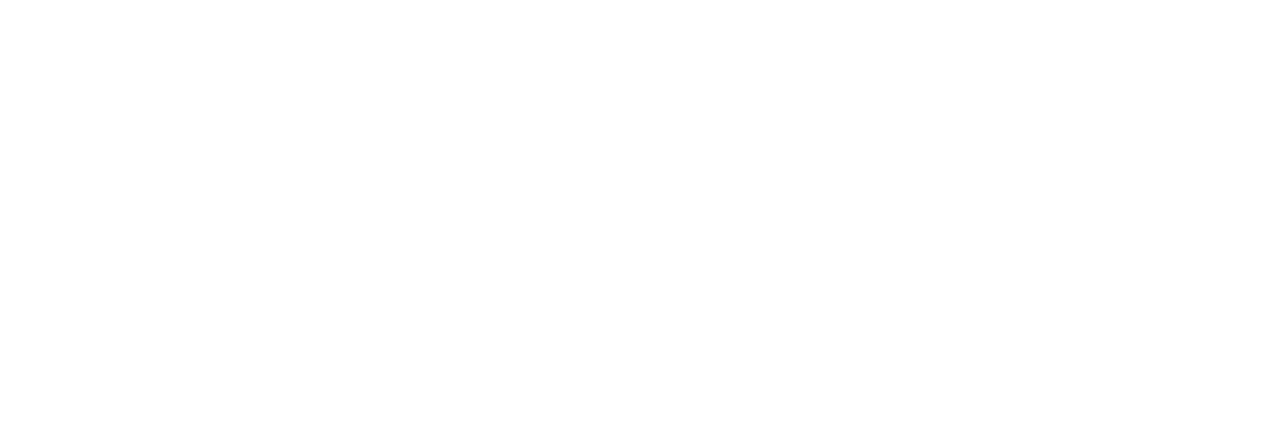
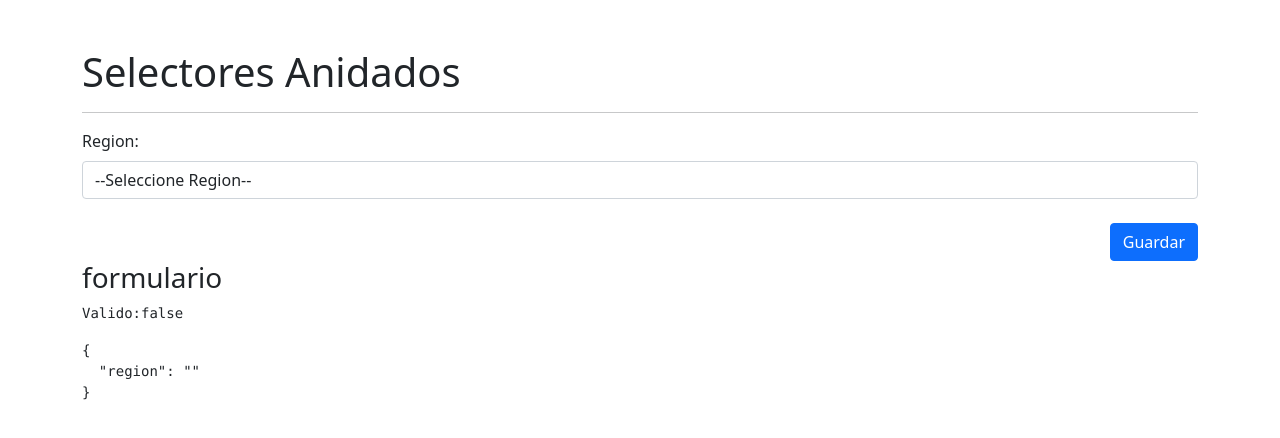
Before and after one commit to alejahndro02/selectores, an Angular app: page / in a window 1280 px wide. Shown: the top 438 px of the page. Built offline with nearby package versions, Linux system fonts and the light colour scheme.

Commit message:
Se maqueto la vista del componente agreganod el formgroup el formControlname oara referenciar los coapos del html con las propiedades dentro del ts

```diff
--- a/src/app/paises/pages/selector/selector.component.html
+++ b/src/app/paises/pages/selector/selector.component.html
@@ -0,0 +1,27 @@
+<h1 class="mt-5">Selectores Anidados</h1>
+<hr>
+<form [formGroup]="miformulario"
+      (ngSubmit)="guardar()">
+    <div class="row">
+        <div class="col">
+            <label class="form-label">Region:</label>
+            <select class="form-control"
+                    formControlName="region">
+                <option value="">--Seleccione Region--</option>
+                <option value="1">Europe</option>
+
+            </select>
+        </div>
+    </div>
+</form>
+<div class="row mt-4">
+    <div class="col">
+        <button class="btn btn-primary float-end"
+                type="submit">
+            Guardar
+        </button>
+    </div>
+</div>
+<h3>formulario</h3>
+<pre>Valido:{{miformulario.valid}}</pre>
+<pre>{{miformulario.value | json}}</pre>
```
